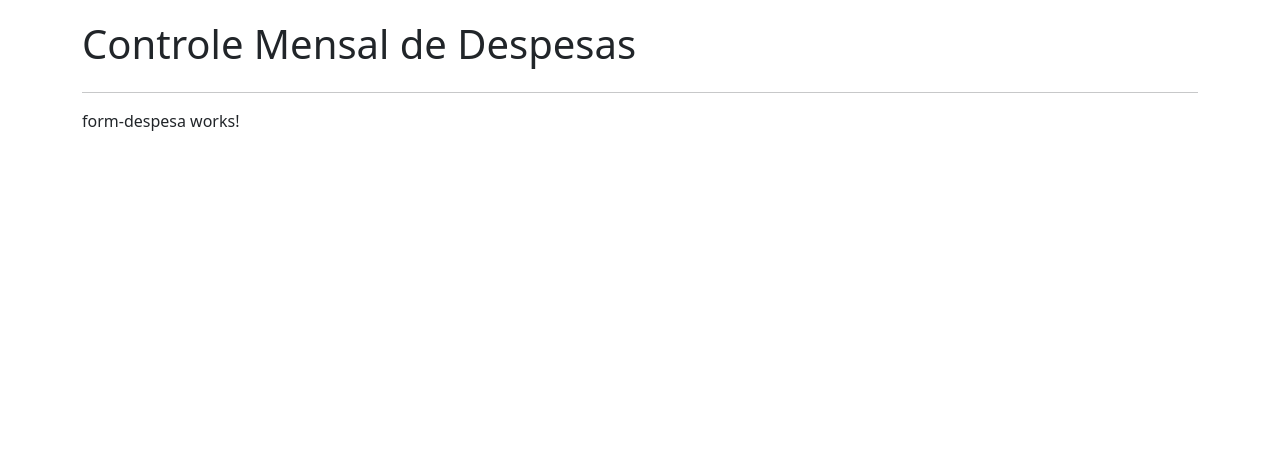
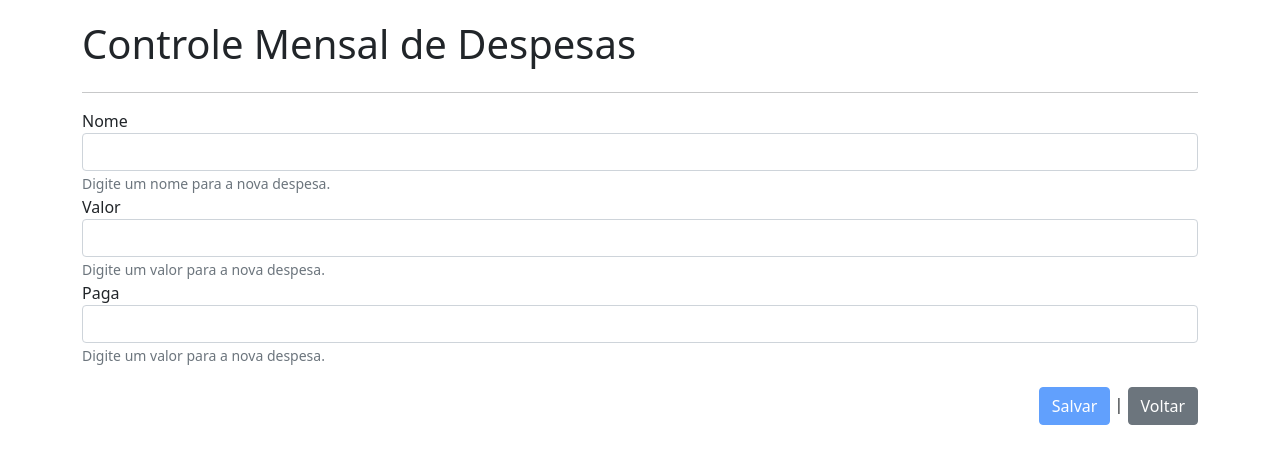
Before and after one commit to dcodifica/despesas-mensais-angular, an Angular app: page /adicionar-despesa in a window 1280 px wide. Shown: the top 464 px of the page. Built offline with nearby package versions, Linux system fonts and the light colour scheme.

Commit message:
Criada estrutura do form de cadastro de despesa.

```diff
--- a/src/app/app.module.ts
+++ b/src/app/app.module.ts
@@ -1,5 +1,6 @@
 import { NgModule } from '@angular/core';
 import { BrowserModule } from '@angular/platform-browser';
+import { FormsModule } from '@angular/forms';
 
 import { AppRoutingModule } from './app-routing.module';
 import { AppComponent } from './app.component';
@@ -16,7 +17,8 @@ import { FormDespesaComponent } from './components/form-despesa/form-despesa.com
   ],
   imports: [
     BrowserModule,
-    AppRoutingModule
+    AppRoutingModule,
+    FormsModule
   ],
   providers: [],
   bootstrap: [AppComponent]
--- a/src/app/components/form-despesa/form-despesa.component.css
+++ b/src/app/components/form-despesa/form-despesa.component.css
@@ -0,0 +1,4 @@
+.div-btn-acoes {
+    margin-top: 20px;
+    text-align: right;
+}
--- a/src/app/components/form-despesa/form-despesa.component.html
+++ b/src/app/components/form-despesa/form-despesa.component.html
@@ -1 +1,35 @@
-<p>form-despesa works!</p>
+<div class="row">
+    <div class="col-xs-12">
+        <form #formDespesa="ngForm" (ngSubmit)="onSubmitForm(formDespesa)">
+            <div class="form-group">
+                <label for="nome">Nome</label>
+                <input id="nome" type="text" class="form-control" ngModel name="nome" required>
+                <small id="nome-help" class="form-text text-muted">
+                    Digite um nome para a nova despesa.
+                </small>
+            </div>
+            <div class="form-group">
+                <label for="valor">Valor</label>
+                <input id="valor" type="text" class="form-control" ngModel name="valor" required>
+                <small id="valor-help" class="form-text text-muted">
+                    Digite um valor para a nova despesa.
+                </small>
+            </div>
+            <div class="form-group">
+                <label for="paga">Paga</label>
+                <select id="paga" class="form-control" ngModel name="paga" required>
+                    <option value="true">Não</option>
+                    <option value="false">Sim</option>
+                </select>
+                <small id="paga-help" class="form-text text-muted">
+                    Digite um valor para a nova despesa.
+                </small>
+            </div>
+            <div class="div-btn-acoes">
+                <button class="btn btn-primary btn-submit" type="submit"
+                    [disabled]="formDespesa.valid == false">Salvar</button> |
+                <button type="button" class="btn btn-secondary" [routerLink]="['/despesas']">Voltar</button>
+            </div>
+        </form>
+    </div>
+</div>
--- a/src/app/components/form-despesa/form-despesa.component.ts
+++ b/src/app/components/form-despesa/form-despesa.component.ts
@@ -1,4 +1,5 @@
 import { Component, OnInit } from '@angular/core';
+import { NgForm } from '@angular/forms';
 
 @Component({
   selector: 'app-form-despesa',
@@ -6,10 +7,12 @@ import { Component, OnInit } from '@angular/core';
   styleUrls: ['./form-despesa.component.css']
 })
 export class FormDespesaComponent implements OnInit {
-
   constructor() { }
 
-  ngOnInit(): void {
+  ngOnInit(): void { }
+
+  onSubmitForm(form: NgForm) {
+    console.log(form.value);
+    form.reset();
   }
-
 }
--- a/src/app/components/lista-despesas/lista-despesas.component.css
+++ b/src/app/components/lista-despesas/lista-despesas.component.css
@@ -13,7 +13,7 @@
 }
 
 .btn-grupo-acoes {
-    margin-top: 10px;
+    margin-top: 20px;
     text-align: center;
 }
 
--- a/src/app/components/lista-despesas/lista-despesas.component.html
+++ b/src/app/components/lista-despesas/lista-despesas.component.html
@@ -30,7 +30,7 @@
 <div class="row" *ngIf="idDespesaSelecionada == ''">
     <div class="col-xs-12 col-md-6 btn-grupo-acoes">
         <button class="btn btn-secondary">Novo Ciclo</button> |
-        <button class="btn btn-primary">Nova Despesa</button> |
+        <button class="btn btn-primary" [routerLink]="['/adicionar-despesa']">Nova Despesa</button> |
         <button class="btn btn-primary" disabled>Salvar</button>
     </div>
 </div>
```
